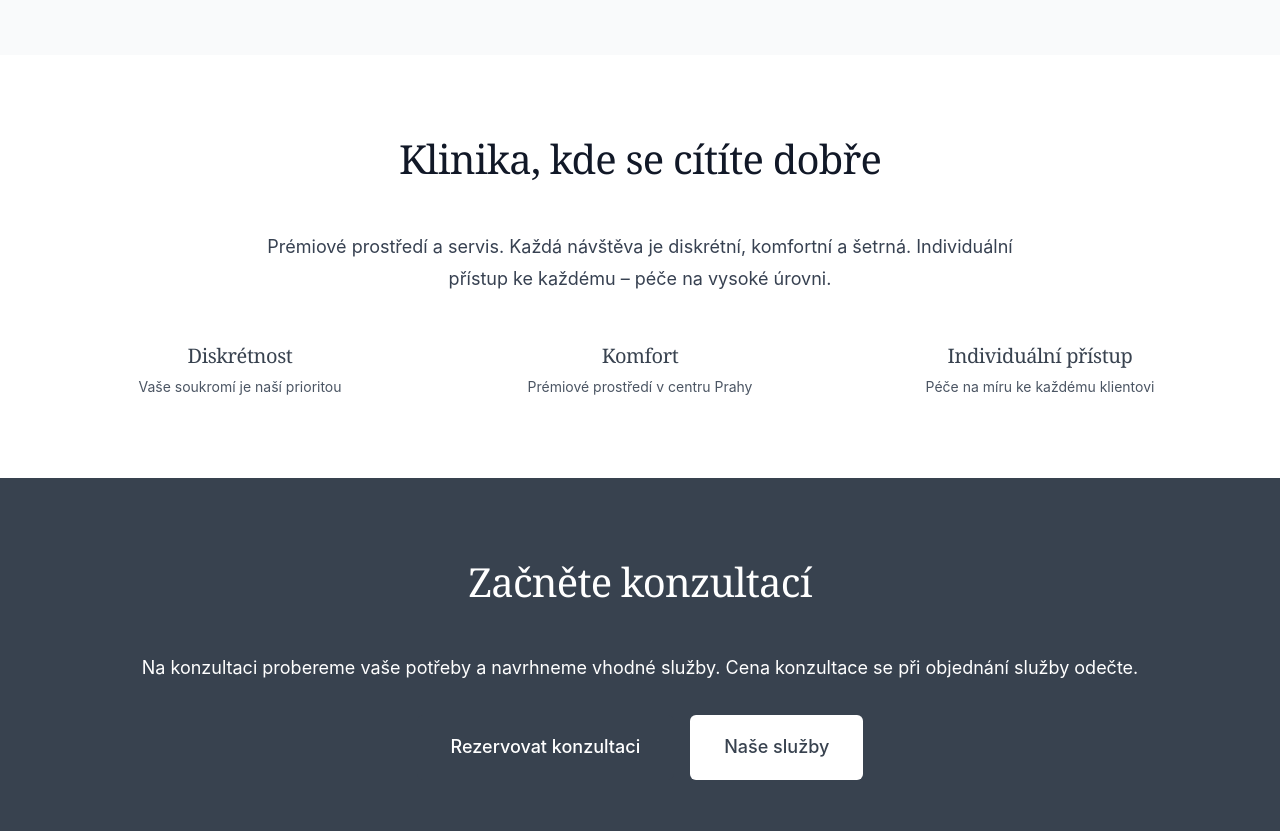
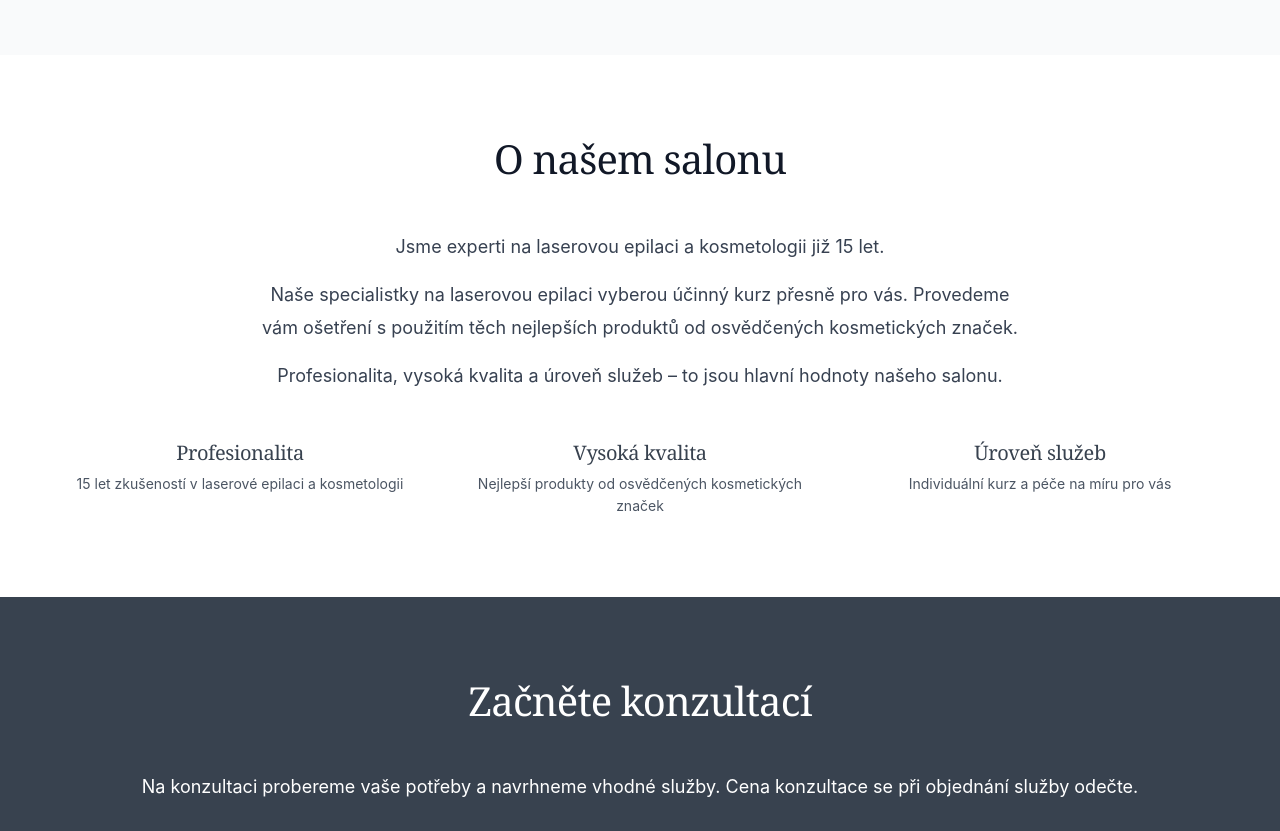
Before and after one commit to adambrousek/lec, a website: page index.html in a window 1280 px wide. Shown: the part 3840-4671 px from the top of the page. Drawn offline with Linux system fonts and the light colour scheme.

Commit message:
Homepage: sekce O našem salonu – nové texty (15 let, laserová epilace, kosmetologie, profesionalita)
Made-with: Cursor

```diff
--- a/index.html
+++ b/index.html
@@ -181,26 +181,31 @@
             </div>
         </section>
 
-        <!-- 10. Experience -->
+        <!-- 10. O klinice -->
         <section class="section">
             <div class="container">
-                <h2 class="section-title">Klinika, kde se cítíte dobře</h2>
+                <h2 class="section-title">O našem salonu</h2>
+                <p class="text-center max-width" style="font-size: 1.125rem; line-height: 1.8; margin-bottom: 1rem;">
+                    Jsme experti na laserovou epilaci a kosmetologii již 15 let.
+                </p>
+                <p class="text-center max-width" style="font-size: 1.125rem; line-height: 1.8; margin-bottom: 1rem;">
+                    Naše specialistky na laserovou epilaci vyberou účinný kurz přesně pro vás. Provedeme vám ošetření s použitím těch nejlepších produktů od osvědčených kosmetických značek.
+                </p>
                 <p class="text-center max-width" style="font-size: 1.125rem; line-height: 1.8; margin-bottom: 2rem;">
-                    Prémiové prostředí a servis. Každá návštěva je diskrétní, komfortní a šetrná.
-                    Individuální přístup ke každému – péče na vysoké úrovni.
+                    Profesionalita, vysoká kvalita a úroveň služeb – to jsou hlavní hodnoty našeho salonu.
                 </p>
                 <div class="values-grid" style="grid-template-columns: repeat(auto-fit, minmax(250px, 1fr));">
                     <div class="value-item">
-                        <h3>Diskrétnost</h3>
-                        <p>Vaše soukromí je naší prioritou</p>
+                        <h3>Profesionalita</h3>
+                        <p>15 let zkušeností v laserové epilaci a kosmetologii</p>
                     </div>
                     <div class="value-item">
-                        <h3>Komfort</h3>
-                        <p>Prémiové prostředí v centru Prahy</p>
+                        <h3>Vysoká kvalita</h3>
+                        <p>Nejlepší produkty od osvědčených kosmetických značek</p>
                     </div>
                     <div class="value-item">
-                        <h3>Individuální přístup</h3>
-                        <p>Péče na míru ke každému klientovi</p>
+                        <h3>Úroveň služeb</h3>
+                        <p>Individuální kurz a péče na míru pro vás</p>
                     </div>
                 </div>
             </div>
```
